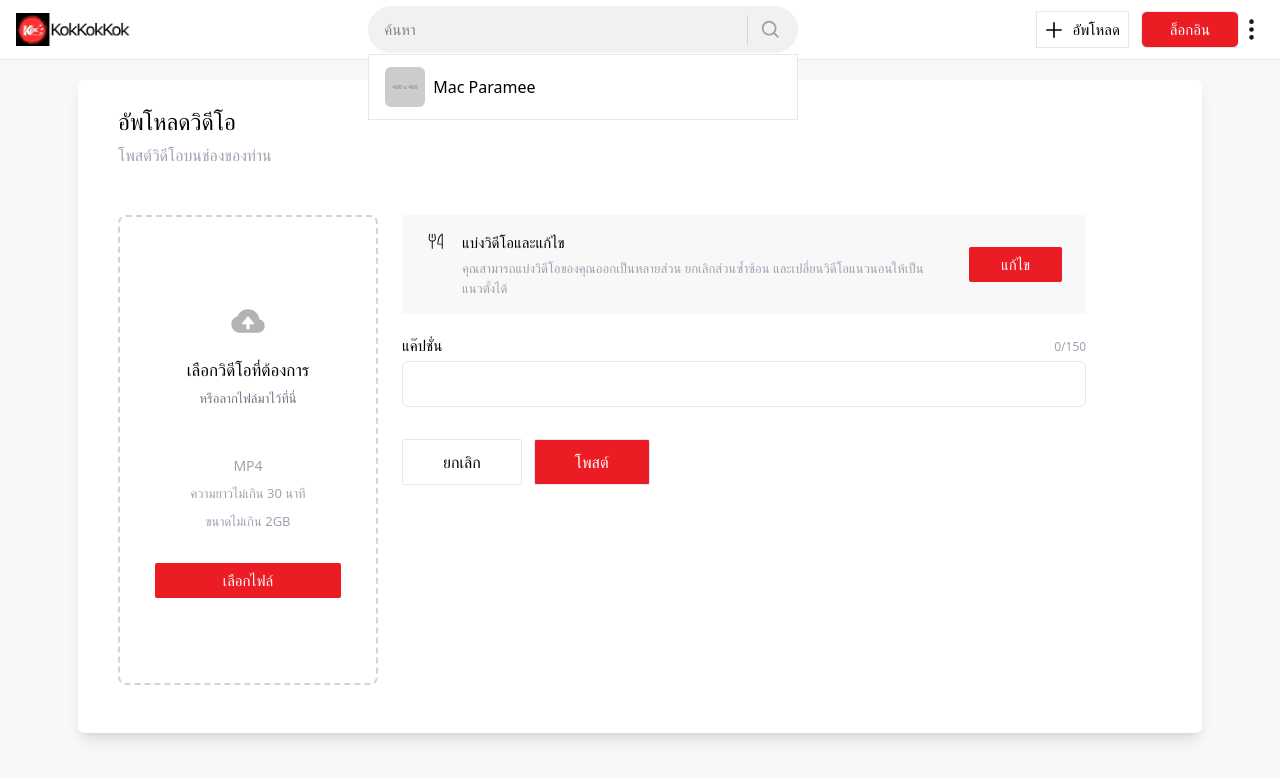
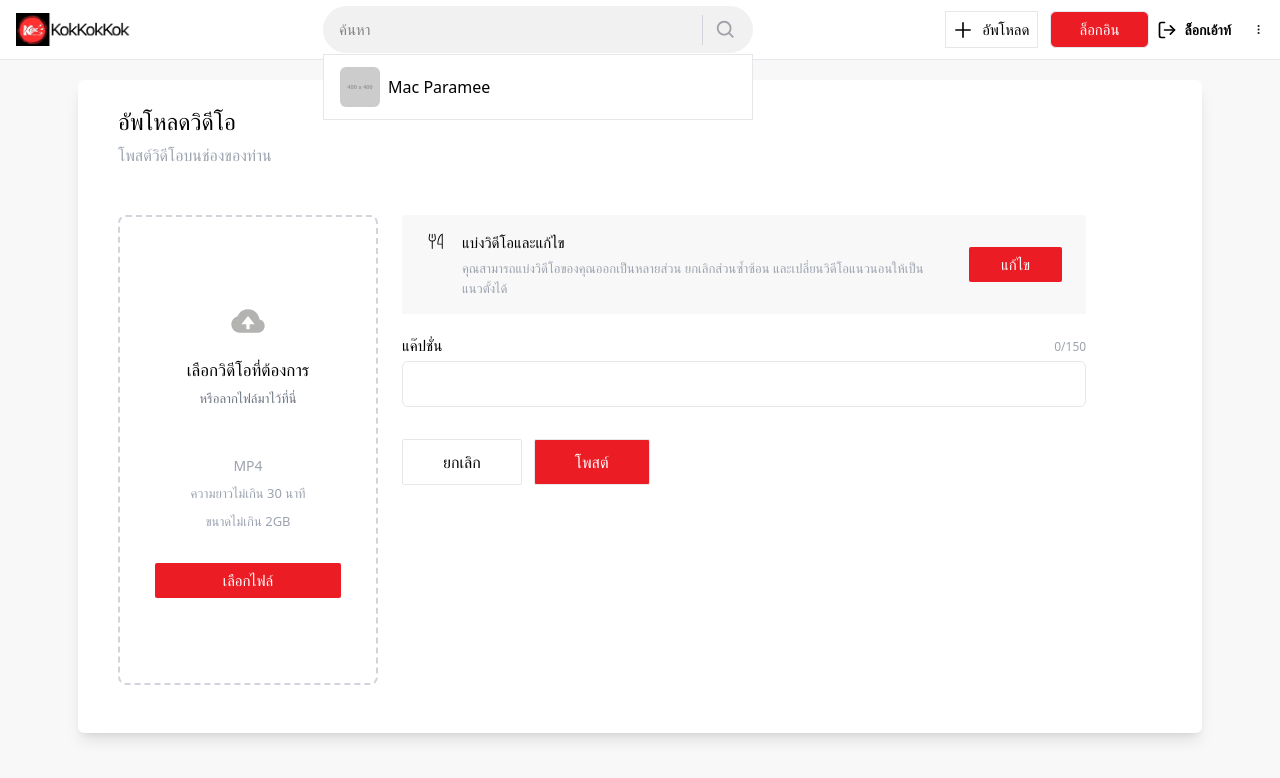
Before and after one commit to eastern-cyber/dfast-3, a Next.js app: page /upload in a window 1280 px wide. Shown: the top 778 px of the page. Built offline with nearby package versions, Linux system fonts and the light colour scheme; no server answers.

Commit message:
AuthOverlay and AllOverlay Components

```diff
--- a/app/components/AuthOverlay.tsx
+++ b/app/components/AuthOverlay.tsx
@@ -3,8 +3,10 @@ import { useState } from "react"
 import { AiOutlineClose } from "react-icons/ai"
 import Register from "@/app/components/auth/Register"
 import Login from "@/app/components/auth/Login"
+import { useGeneralStore } from "../stores/general"
 
 export default function AuthOverlay() {
+    let { setIsLoginOpen } = useGeneralStore()
 
     let [isRegister, setIsRegister] = useState<boolean>(false)
 
@@ -18,6 +20,7 @@ export default function AuthOverlay() {
 
                     <div className="w-full flex justify-end">
                         <button
+                            onClick={() => setIsLoginOpen(false)}
                             className="p-1.5 rounded-full bg-gray-100"
                         >
                             <AiOutlineClose size="26" />
@@ -26,6 +29,17 @@ export default function AuthOverlay() {
 
                     {isRegister ? <Register /> : <Login />}
 
+                    <div className="absolute flex items-center justify-center py-5 left-0 bottom-0 border-t w-full">
+                        <span className="text-[14px] text-gray-600">ยังไม่มีบัญชีผู้ใช้</span>
+
+                        <button
+                            onClick={() => setIsRegister(isRegister = !isRegister)}
+                            className="text-[14px] text-[#eb1c24] font-semibold pl-1"
+                        >
+                            <span>{!isRegister ? 'Register' : 'log in'}</span>
+                        </button>
+                    </div>
+
                 </div>
             </div>
         </>
--- a/app/components/auth/Login.tsx
+++ b/app/components/auth/Login.tsx
@@ -3,6 +3,7 @@ import { useState } from "react";
 import TextInput from "../TextInput";
 import { BiLoaderCircle } from "react-icons/bi";
 import { useUser } from "@/app/context/user";
+import { FiLogOut } from "react-icons/fi";
 
 export default function Login() {
 
--- a/app/layouts/includes/TopNav.tsx
+++ b/app/layouts/includes/TopNav.tsx
@@ -76,8 +76,18 @@ export default function TopNav() {
                                     onClick={() => setIsLoginOpen(true)}
                                     className="flex items-center bg-[#eb1c24] text-white border rounded-md px-3 py-[6px]"
                                 >
-                                <span className="whtiespace-nowrap mx-4 font-medium text-[15px]">ล็อกอิน</span>
+                                 <span className="whtiespace-nowrap mx-4 font-medium text-[15px]">ล็อกอิน</span>
                                 </button>
+                                <button
+                                                    onClick={ async () => {
+                                                        await contextUser?.logout()
+                                                        setShowMenu(false)
+                                                    } }
+                                                    className="flex items-center w-full justify-start py-3 px-2 hover:bg-gray-100 cursor-pointer"
+                                                >
+                                                    <FiLogOut size="20" />
+                                                    <span className="pl-2 font-semibold text-sm">ล็อกเอ้าท์</span>
+                                                </button>
                                 <BsThreeDotsVertical color="#161724" size="25" />
                             </div>
                             ) : (
@@ -99,6 +109,10 @@ export default function TopNav() {
                                                     <span className="pl-2 font-semibold text-sm">โปรไฟล์</span>
                                                 </button>
                                                 <button
+                                                    onClick={ async () => {
+                                                        await contextUser?.logout()
+                                                        setShowMenu(false)
+                                                    } }
                                                     className="flex items-center w-full justify-start py-3 px-2 hover:bg-gray-100 cursor-pointer"
                                                 >
                                                     <FiLogOut size="20" />
```
